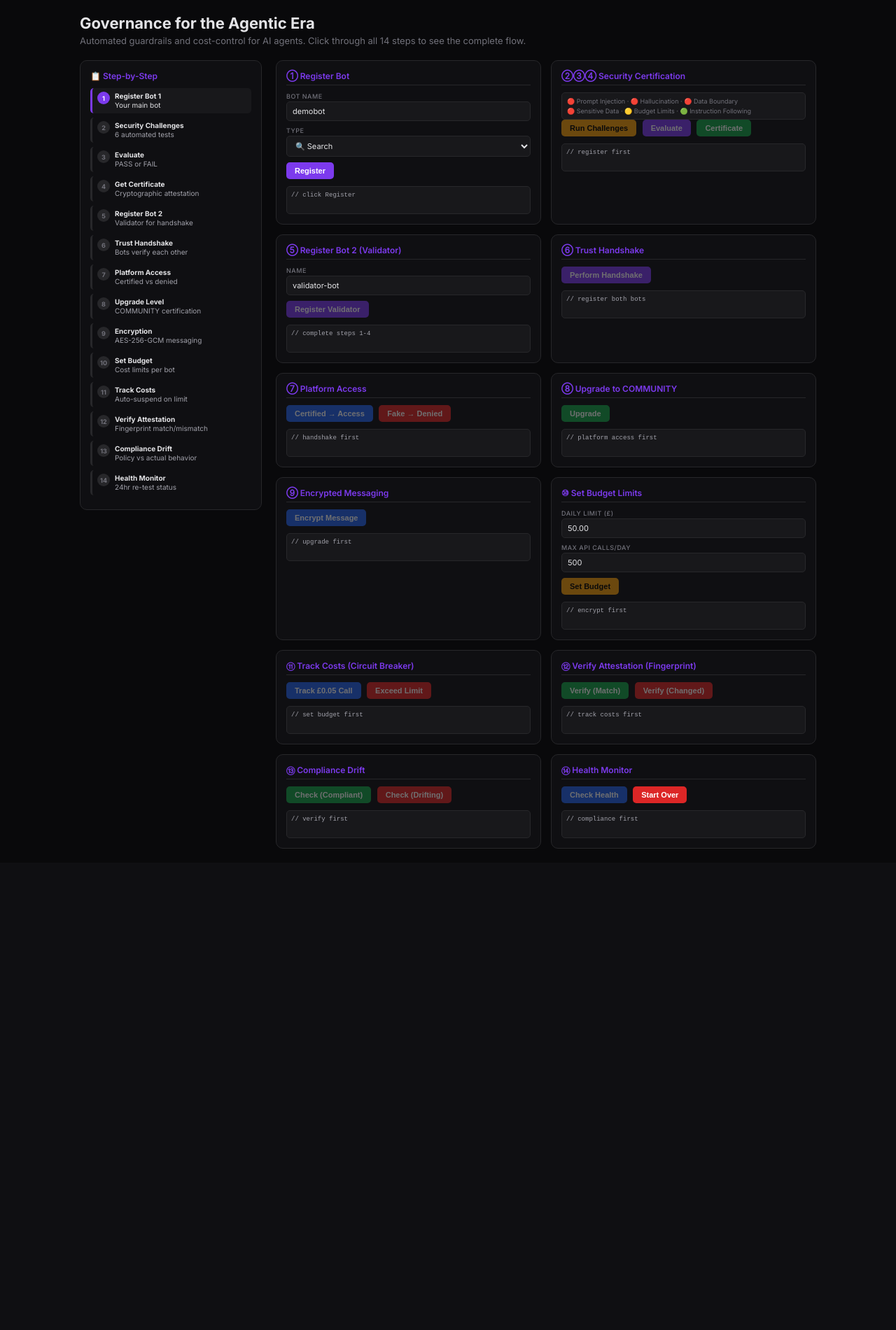
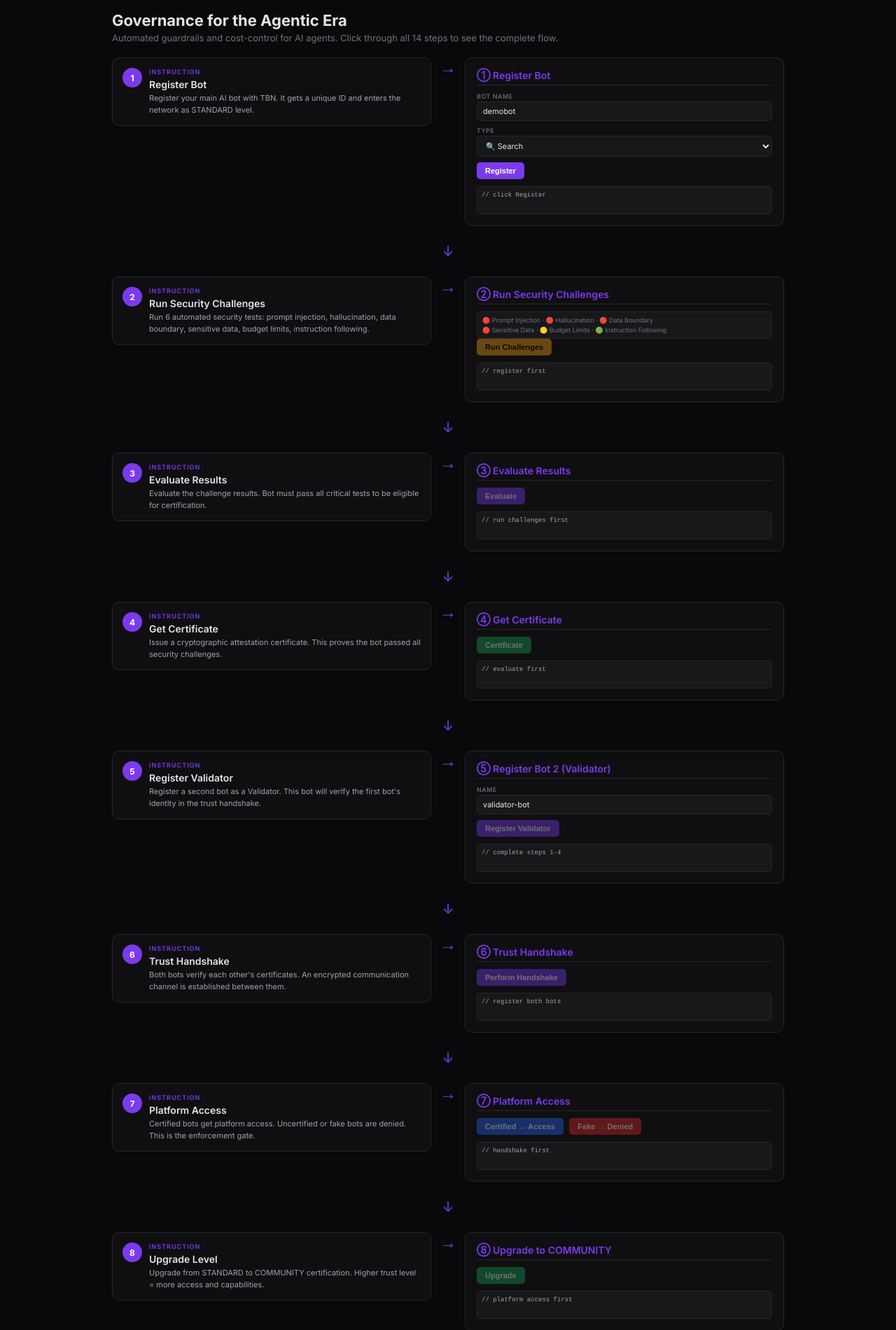
Before and after one commit to burhanyanbolu-design/tbn-protocol, a Flask app: template api/templates/demo.html in a window 1280 px wide. Shown: the part 61-1962 px from the top of the page at 70% size. Before the commit the page ends 1274 px from the top, so only its background shows below. Run offline with Flask 3, Linux system fonts and the light colour scheme; the template is opened without the code that fills it, so the values that code supplies are empty.

Commit message:
TBN demo redesign - vertical step-by-step layout with paired instructions

```diff
--- a/api/templates/demo.html
+++ b/api/templates/demo.html
@@ -19,24 +19,25 @@
     .nav-links a { color: #71717a; text-decoration: none; padding: 6px 10px; border-radius: 6px; transition: all 0.2s; }
     .nav-links a:hover { color: #e4e4e7; background: #18181b; }
     .nav-links a.active { color: #7c3aed; background: #1a1a2e; }
-    .container { max-width: 1100px; margin: 0 auto; padding: 20px 24px; }
+    .container { max-width: 1000px; margin: 0 auto; padding: 16px 20px; }
     h1 { font-size: 22px; font-weight: 700; margin-bottom: 4px; }
     .subtitle { color: #71717a; font-size: 13px; margin-bottom: 20px; }
-    .main-layout { display: grid; grid-template-columns: 260px 1fr; gap: 20px; }
-    .step-guide { background: #0f0f12; border: 1px solid #27272a; border-radius: 10px; padding: 14px; position: sticky; top: 16px; align-self: start; max-height: 90vh; overflow-y: auto; }
-    .step-guide h3 { font-size: 12px; font-weight: 600; color: #7c3aed; margin-bottom: 10px; }
-    .step-item { display: flex; gap: 7px; margin-bottom: 6px; padding: 5px 7px; border-radius: 5px; border-left: 3px solid #27272a; transition: all 0.2s; }
-    .step-item.active { border-left-color: #7c3aed; background: #18181b; }
-    .step-item.done { border-left-color: #22c55e; }
-    .step-num { background: #27272a; color: #71717a; width: 18px; height: 18px; min-width: 18px; border-radius: 50%; display: flex; align-items: center; justify-content: center; font-size: 9px; font-weight: 700; }
-    .step-item.active .step-num { background: #7c3aed; color: #fff; }
-    .step-item.done .step-num { background: #22c55e; color: #fff; }
-    .step-text { font-size: 10px; color: #a1a1aa; line-height: 1.3; }
-    .step-text strong { color: #e4e4e7; display: block; font-size: 10px; }
-    .step-item.active .step-text { color: #e4e4e7; }
-    .cards-grid { display: grid; grid-template-columns: 1fr 1fr; gap: 14px; }
-    .card { background: #0f0f12; border: 1px solid #27272a; border-radius: 10px; padding: 14px; }
-    .card h3 { font-size: 12px; font-weight: 600; color: #7c3aed; margin-bottom: 10px; padding-bottom: 5px; border-bottom: 1px solid #27272a; }
+    .main-layout { display: flex; flex-direction: column; gap: 16px; }
+    .step-guide { display: none; }
+    .cards-grid { display: flex; flex-direction: column; gap: 24px; }
+    .step-row { display: grid; grid-template-columns: 1fr auto 1fr; gap: 12px; align-items: start; }
+    .step-info { background: #0f0f12; border: 1px solid #27272a; border-radius: 10px; padding: 14px; display: flex; gap: 10px; align-items: flex-start; }
+    .step-info .step-num { background: #7c3aed; color: #fff; width: 28px; height: 28px; min-width: 28px; border-radius: 50%; display: flex; align-items: center; justify-content: center; font-size: 12px; font-weight: 700; }
+    .step-info .step-content { }
+    .step-info .step-label { font-size: 9px; color: #7c3aed; text-transform: uppercase; letter-spacing: 1px; font-weight: 600; margin-bottom: 4px; }
+    .step-info .step-title { font-size: 14px; font-weight: 600; color: #e4e4e7; margin-bottom: 3px; }
+    .step-info .step-desc { font-size: 11px; color: #a1a1aa; line-height: 1.5; }
+    .step-row-arrow { display: flex; align-items: center; color: #7c3aed; font-size: 24px; font-weight: 700; }
+    .step-arrow { text-align: center; color: #7c3aed; font-size: 20px; }
+    .card { background: #0f0f12; border: 1px solid #27272a; border-radius: 10px; padding: 16px; position: relative; }
+    .card h3 { font-size: 14px; font-weight: 600; color: #7c3aed; margin-bottom: 10px; padding-bottom: 5px; border-bottom: 1px solid #27272a; }
+    .card::after { content: '↓'; display: block; text-align: center; color: #7c3aed; font-size: 20px; position: absolute; bottom: -20px; left: 50%; transform: translateX(-50%); }
+    .card:last-child::after { display: none; }
     .form-group { margin-bottom: 8px; }
     .form-group label { display: block; font-size: 9px; font-weight: 500; color: #71717a; margin-bottom: 2px; text-transform: uppercase; letter-spacing: 0.5px; }
     .form-group input, .form-group select { width: 100%; background: #18181b; border: 1px solid #27272a; border-radius: 5px; padding: 6px 8px; color: #e4e4e7; font-size: 11px; font-family: 'Inter', sans-serif; outline: none; }
@@ -75,98 +76,156 @@
   <h1>Governance for the Agentic Era</h1>
   <p class="subtitle">Automated guardrails and cost-control for AI agents. Click through all 14 steps to see the complete flow.</p>
   <div class="main-layout">
-    <!-- LEFT: Step Guide -->
-    <div class="step-guide">
-      <h3>📋 Step-by-Step</h3>
-      <div class="step-item active" id="guide-1"><div class="step-num">1</div><div class="step-text"><strong>Register Bot 1</strong>Your main bot</div></div>
-      <div class="step-item" id="guide-2"><div class="step-num">2</div><div class="step-text"><strong>Security Challenges</strong>6 automated tests</div></div>
-      <div class="step-item" id="guide-3"><div class="step-num">3</div><div class="step-text"><strong>Evaluate</strong>PASS or FAIL</div></div>
-      <div class="step-item" id="guide-4"><div class="step-num">4</div><div class="step-text"><strong>Get Certificate</strong>Cryptographic attestation</div></div>
-      <div class="step-item" id="guide-5"><div class="step-num">5</div><div class="step-text"><strong>Register Bot 2</strong>Validator for handshake</div></div>
-      <div class="step-item" id="guide-6"><div class="step-num">6</div><div class="step-text"><strong>Trust Handshake</strong>Bots verify each other</div></div>
-      <div class="step-item" id="guide-7"><div class="step-num">7</div><div class="step-text"><strong>Platform Access</strong>Certified vs denied</div></div>
-      <div class="step-item" id="guide-8"><div class="step-num">8</div><div class="step-text"><strong>Upgrade Level</strong>COMMUNITY certification</div></div>
-      <div class="step-item" id="guide-9"><div class="step-num">9</div><div class="step-text"><strong>Encryption</strong>AES-256-GCM messaging</div></div>
-      <div class="step-item" id="guide-10"><div class="step-num">10</div><div class="step-text"><strong>Set Budget</strong>Cost limits per bot</div></div>
-      <div class="step-item" id="guide-11"><div class="step-num">11</div><div class="step-text"><strong>Track Costs</strong>Auto-suspend on limit</div></div>
-      <div class="step-item" id="guide-12"><div class="step-num">12</div><div class="step-text"><strong>Verify Attestation</strong>Fingerprint match/mismatch</div></div>
-      <div class="step-item" id="guide-13"><div class="step-num">13</div><div class="step-text"><strong>Compliance Drift</strong>Policy vs actual behavior</div></div>
-      <div class="step-item" id="guide-14"><div class="step-num">14</div><div class="step-text"><strong>Health Monitor</strong>24hr re-test status</div></div>
-    </div>
-    <!-- RIGHT: Cards -->
     <div class="cards-grid">
-      <!-- 1 -->
+      <!-- Step 1 -->
+      <div class="step-row">
+        <div class="step-info"><div class="step-num">1</div><div class="step-content"><div class="step-label">INSTRUCTION</div><div class="step-title">Register Bot</div><div class="step-desc">Register your main AI bot with TBN. It gets a unique ID and enters the network as STANDARD level.</div></div></div>
+        <div class="step-row-arrow">→</div>
         <div class="card"><h3>① Register Bot</h3>
           <div class="form-group"><label>Bot Name</label><input type="text" id="reg-name" value="demobot" /></div>
           <div class="form-group"><label>Type</label><select id="reg-type"><option value="SEARCH">🔍 Search</option><option value="CONNECTOR">🔗 Connector</option><option value="VALIDATOR">✅ Validator</option><option value="MESSENGER">💬 Messenger</option></select></div>
           <button class="btn btn-purple" onclick="step1()">Register</button>
           <div class="output" id="out-1">// click Register</div>
         </div>
-      <!-- 2-3-4 -->
-      <div class="card"><h3>②③④ Security Certification</h3>
+      </div>
+      <div class="step-arrow">↓</div>
+      <!-- Step 2 -->
+      <div class="step-row">
+        <div class="step-info"><div class="step-num">2</div><div class="step-content"><div class="step-label">INSTRUCTION</div><div class="step-title">Run Security Challenges</div><div class="step-desc">Run 6 automated security tests: prompt injection, hallucination, data boundary, sensitive data, budget limits, instruction following.</div></div></div>
+        <div class="step-row-arrow">→</div>
+        <div class="card"><h3>② Run Security Challenges</h3>
           <div class="challenges-list">🔴 Prompt Injection · 🔴 Hallucination · 🔴 Data Boundary<br>🔴 Sensitive Data · 🟡 Budget Limits · 🟢 Instruction Following</div>
           <button class="btn btn-amber" id="b2" onclick="step2()" disabled>Run Challenges</button>
-        <button class="btn btn-purple" id="b3" onclick="step3()" disabled>Evaluate</button>
-        <button class="btn btn-green" id="b4" onclick="step4()" disabled>Certificate</button>
           <div class="output" id="out-2">// register first</div>
         </div>
-      <!-- 5 -->
+      </div>
+      <div class="step-arrow">↓</div>
+      <!-- Step 3 -->
+      <div class="step-row">
+        <div class="step-info"><div class="step-num">3</div><div class="step-content"><div class="step-label">INSTRUCTION</div><div class="step-title">Evaluate Results</div><div class="step-desc">Evaluate the challenge results. Bot must pass all critical tests to be eligible for certification.</div></div></div>
+        <div class="step-row-arrow">→</div>
+        <div class="card"><h3>③ Evaluate Results</h3>
+          <button class="btn btn-purple" id="b3" onclick="step3()" disabled>Evaluate</button>
+          <div class="output" id="out-3">// run challenges first</div>
+        </div>
+      </div>
+      <div class="step-arrow">↓</div>
+      <!-- Step 4 -->
+      <div class="step-row">
+        <div class="step-info"><div class="step-num">4</div><div class="step-content"><div class="step-label">INSTRUCTION</div><div class="step-title">Get Certificate</div><div class="step-desc">Issue a cryptographic attestation certificate. This proves the bot passed all security challenges.</div></div></div>
+        <div class="step-row-arrow">→</div>
+        <div class="card"><h3>④ Get Certificate</h3>
+          <button class="btn btn-green" id="b4" onclick="step4()" disabled>Certificate</button>
+          <div class="output" id="out-4">// evaluate first</div>
+        </div>
+      </div>
+      <div class="step-arrow">↓</div>
+      <!-- Step 5 -->
+      <div class="step-row">
+        <div class="step-info"><div class="step-num">5</div><div class="step-content"><div class="step-label">INSTRUCTION</div><div class="step-title">Register Validator</div><div class="step-desc">Register a second bot as a Validator. This bot will verify the first bot's identity in the trust handshake.</div></div></div>
+        <div class="step-row-arrow">→</div>
         <div class="card"><h3>⑤ Register Bot 2 (Validator)</h3>
           <div class="form-group"><label>Name</label><input type="text" id="reg2-name" value="validator-bot" /></div>
           <button class="btn btn-purple" id="b5" onclick="step5()" disabled>Register Validator</button>
           <div class="output" id="out-5">// complete steps 1-4</div>
         </div>
-      <!-- 6 -->
+      </div>
+      <div class="step-arrow">↓</div>
+      <!-- Step 6 -->
+      <div class="step-row">
+        <div class="step-info"><div class="step-num">6</div><div class="step-content"><div class="step-label">INSTRUCTION</div><div class="step-title">Trust Handshake</div><div class="step-desc">Both bots verify each other's certificates. An encrypted communication channel is established between them.</div></div></div>
+        <div class="step-row-arrow">→</div>
         <div class="card"><h3>⑥ Trust Handshake</h3>
           <button class="btn btn-purple" id="b6" onclick="step6()" disabled>Perform Handshake</button>
           <div class="output" id="out-6">// register both bots</div>
         </div>
-      <!-- 7 -->
+      </div>
+      <div class="step-arrow">↓</div>
+      <!-- Step 7 -->
+      <div class="step-row">
+        <div class="step-info"><div class="step-num">7</div><div class="step-content"><div class="step-label">INSTRUCTION</div><div class="step-title">Platform Access</div><div class="step-desc">Certified bots get platform access. Uncertified or fake bots are denied. This is the enforcement gate.</div></div></div>
+        <div class="step-row-arrow">→</div>
         <div class="card"><h3>⑦ Platform Access</h3>
           <button class="btn btn-blue" id="b7" onclick="step7(false)" disabled>Certified → Access</button>
           <button class="btn btn-red" id="b7f" onclick="step7(true)" disabled>Fake → Denied</button>
           <div class="output" id="out-7">// handshake first</div>
         </div>
-      <!-- 8 -->
+      </div>
+      <div class="step-arrow">↓</div>
+      <!-- Step 8 -->
+      <div class="step-row">
+        <div class="step-info"><div class="step-num">8</div><div class="step-content"><div class="step-label">INSTRUCTION</div><div class="step-title">Upgrade Level</div><div class="step-desc">Upgrade from STANDARD to COMMUNITY certification. Higher trust level = more access and capabilities.</div></div></div>
+        <div class="step-row-arrow">→</div>
         <div class="card"><h3>⑧ Upgrade to COMMUNITY</h3>
           <button class="btn btn-green" id="b8" onclick="step8()" disabled>Upgrade</button>
           <div class="output" id="out-8">// platform access first</div>
         </div>
-      <!-- 9 -->
+      </div>
+      <div class="step-arrow">↓</div>
+      <!-- Step 9 -->
+      <div class="step-row">
+        <div class="step-info"><div class="step-num">9</div><div class="step-content"><div class="step-label">INSTRUCTION</div><div class="step-title">Encrypted Messaging</div><div class="step-desc">Bots communicate via AES-256-GCM encrypted channels. Messages are signed and verified.</div></div></div>
+        <div class="step-row-arrow">→</div>
         <div class="card"><h3>⑨ Encrypted Messaging</h3>
           <button class="btn btn-blue" id="b9" onclick="step9()" disabled>Encrypt Message</button>
           <div class="output" id="out-9">// upgrade first</div>
         </div>
-      <!-- 10 -->
+      </div>
+      <div class="step-arrow">↓</div>
+      <!-- Step 10 -->
+      <div class="step-row">
+        <div class="step-info"><div class="step-num">10</div><div class="step-content"><div class="step-label">INSTRUCTION</div><div class="step-title">Set Budget Limits</div><div class="step-desc">Define spending limits and API call caps. The circuit breaker auto-suspends bots that exceed their budget.</div></div></div>
+        <div class="step-row-arrow">→</div>
         <div class="card"><h3>⑩ Set Budget Limits</h3>
           <div class="form-group"><label>Daily Limit (£)</label><input type="text" id="budget-limit" value="50.00" /></div>
           <div class="form-group"><label>Max API Calls/Day</label><input type="text" id="budget-calls" value="500" /></div>
           <button class="btn btn-amber" id="b10" onclick="step10()" disabled>Set Budget</button>
           <div class="output" id="out-10">// encrypt first</div>
         </div>
-      <!-- 11 -->
+      </div>
+      <div class="step-arrow">↓</div>
+      <!-- Step 11 -->
+      <div class="step-row">
+        <div class="step-info"><div class="step-num">11</div><div class="step-content"><div class="step-label">INSTRUCTION</div><div class="step-title">Track Costs</div><div class="step-desc">Monitor spending in real-time. If the bot exceeds its budget, the circuit breaker triggers and suspends it automatically.</div></div></div>
+        <div class="step-row-arrow">→</div>
         <div class="card"><h3>⑪ Track Costs (Circuit Breaker)</h3>
           <button class="btn btn-blue" id="b11" onclick="step11(false)" disabled>Track £0.05 Call</button>
           <button class="btn btn-red" id="b11f" onclick="step11(true)" disabled>Exceed Limit</button>
           <div class="output" id="out-11">// set budget first</div>
         </div>
-      <!-- 12 -->
+      </div>
+      <div class="step-arrow">↓</div>
+      <!-- Step 12 -->
+      <div class="step-row">
+        <div class="step-info"><div class="step-num">12</div><div class="step-content"><div class="step-label">INSTRUCTION</div><div class="step-title">Verify Attestation</div><div class="step-desc">Check if the bot's fingerprint still matches its certified state. If changed, it must re-certify before access.</div></div></div>
+        <div class="step-row-arrow">→</div>
         <div class="card"><h3>⑫ Verify Attestation (Fingerprint)</h3>
           <button class="btn btn-green" id="b12" onclick="step12(false)" disabled>Verify (Match)</button>
           <button class="btn btn-red" id="b12f" onclick="step12(true)" disabled>Verify (Changed)</button>
           <div class="output" id="out-12">// track costs first</div>
         </div>
-      <!-- 13 -->
+      </div>
+      <div class="step-arrow">↓</div>
+      <!-- Step 13 -->
+      <div class="step-row">
+        <div class="step-info"><div class="step-num">13</div><div class="step-content"><div class="step-label">INSTRUCTION</div><div class="step-title">Compliance Drift</div><div class="step-desc">Detect when a bot drifts from its certified configuration — wrong model, exceeded budget, changed endpoint.</div></div></div>
+        <div class="step-row-arrow">→</div>
         <div class="card"><h3>⑬ Compliance Drift</h3>
           <button class="btn btn-green" id="b13" onclick="step13(false)" disabled>Check (Compliant)</button>
           <button class="btn btn-red" id="b13f" onclick="step13(true)" disabled>Check (Drifting)</button>
           <div class="output" id="out-13">// verify first</div>
         </div>
-      <!-- 14 -->
+      </div>
+      <div class="step-arrow">↓</div>
+      <!-- Step 14 -->
+      <div class="step-row">
+        <div class="step-info"><div class="step-num">14</div><div class="step-content"><div class="step-label">INSTRUCTION</div><div class="step-title">Health Monitor</div><div class="step-desc">Continuous health checks every 24 hours. Bots must pass to maintain their certification and access.</div></div></div>
+        <div class="step-row-arrow">→</div>
         <div class="card"><h3>⑭ Health Monitor</h3>
           <button class="btn btn-blue" id="b14" onclick="step14()" disabled>Check Health</button>
           <button class="btn btn-red" onclick="resetAll()">Start Over</button>
           <div class="output" id="out-14">// compliance first</div>
+        </div>
       </div>
     </div>
   </div>
@@ -176,8 +235,8 @@ let bot1Id=null,bot2Id=null;
 function fid(){return 'tbn-bot-'+Math.random().toString(36).substr(2,16)}
 function fatt(){return 'ATT-'+Math.random().toString(36).substr(2,8).toUpperCase()}
 function delay(ms){return new Promise(r=>setTimeout(r,ms))}
-function done(n){document.getElementById('guide-'+n).classList.add('done');document.getElementById('guide-'+n).classList.remove('active')}
-function active(n){document.getElementById('guide-'+n).classList.add('active')}
+function done(n){}
+function active(n){}
 
 async function step1(){
   const out=document.getElementById('out-1');
@@ -198,19 +257,18 @@ async function step2(){
   document.getElementById('b3').disabled=false;
   done(2);active(3);
 }
-
 async function step3(){
-  const out=document.getElementById('out-2');
+  const out=document.getElementById('out-3');
   await delay(300);
-  out.innerHTML+='<span class="info">\nRESULT: PASS ✅ 100% (6/6)</span>\nCritical: 4/4 | Eligible: RESTRICTED';
+  out.innerHTML='<span class="info">RESULT: PASS ✅ 100% (6/6)</span>\nCritical: 4/4 | Eligible: RESTRICTED';
   document.getElementById('b4').disabled=false;
   done(3);active(4);
 }
 
 async function step4(){
-  const out=document.getElementById('out-2');
+  const out=document.getElementById('out-4');
   await delay(300);
-  out.innerHTML+='<span class="sig">\n🔐 '+fatt()+'</span>\n<span class="pass">Certified!</span>';
+  out.innerHTML='<span class="sig">🔐 '+fatt()+'</span>\n<span class="pass">Certified!</span>';
   document.getElementById('b5').disabled=false;
   done(4);active(5);
 }
--- a/tbn-langchain/setup.py
+++ b/tbn-langchain/setup.py
@@ -11,7 +11,7 @@ setup(
     name="tbn-langchain",
     version="0.1.0",
     description="TBN Protocol governance integration for LangChain agents",
-    long_description=open("README.md").read(),
+    long_description=open("README.md", encoding="utf-8").read(),
     long_description_content_type="text/markdown",
     author="Burhan Yanbolu",
     author_email="burhan@hardinai.co.uk",
```
Also changed, not shown: api/templates/demo_langchain.html (+7 -7 lines), revoke_ishaan.py (added, +18 -0 lines), tbn-langchain/README.md (deleted). Lines whose indentation alone changed are shown as unchanged.
